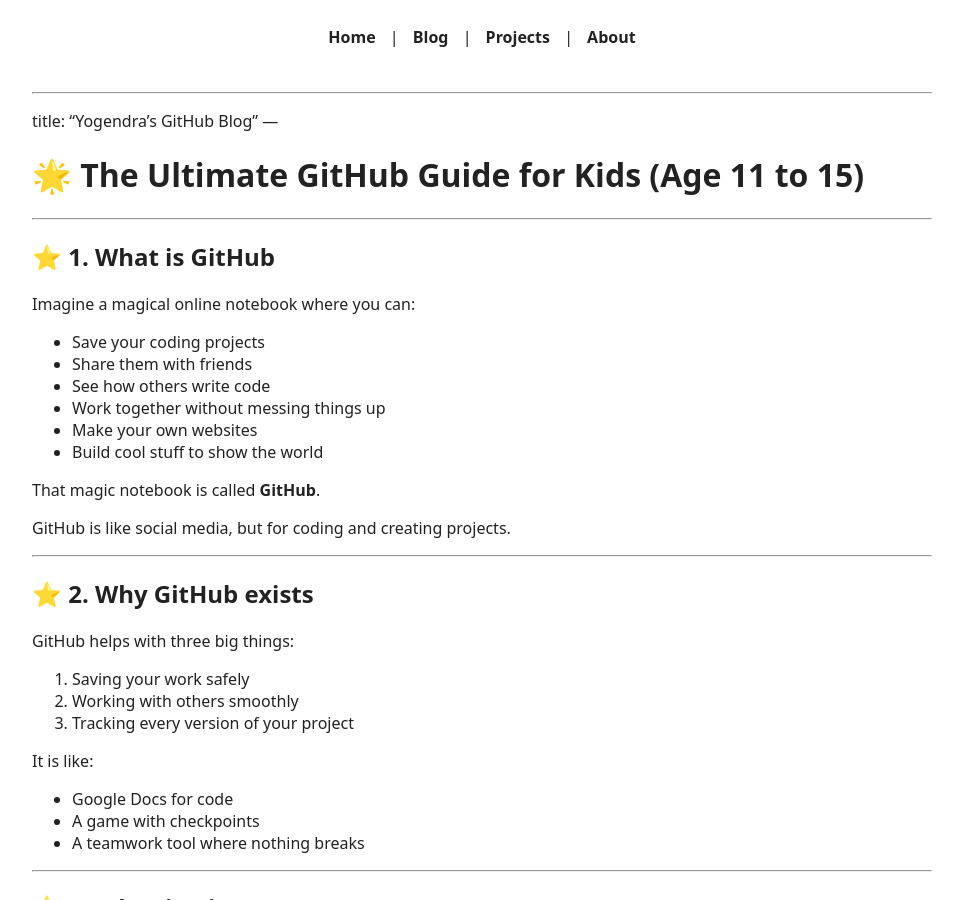
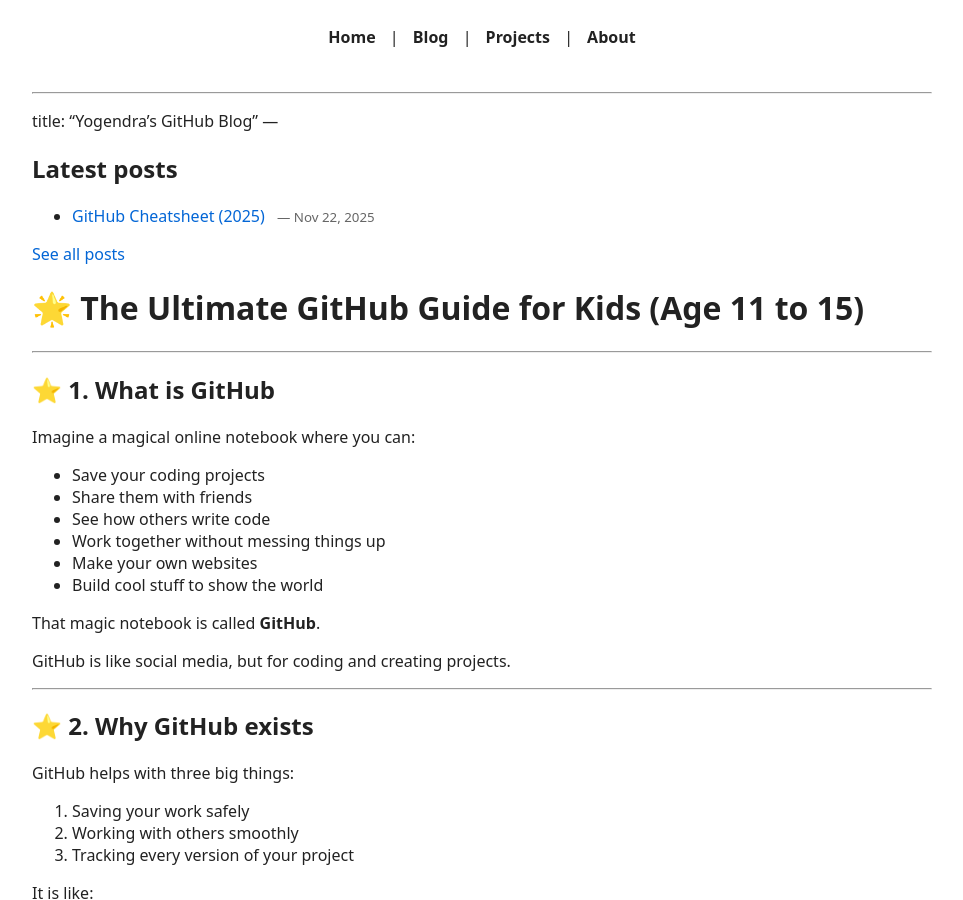
Before and after one commit to yogendrakashyap/yogendrakashyap.github.io, a Jekyll site: the page built from index.md, in a window 1280 px wide and 900 px high. Shown: the whole window, without its empty margins (158-1121 px from the left). Built offline with Jekyll 4.4.1, drawn with Linux system fonts in a browser that asks for light colours.

Commit message:
Add latest posts section to index.md
Add latest posts section to the blog index.

```diff
--- a/index.md
+++ b/index.md
@@ -5,6 +5,18 @@ layout: default
 ---
 title: "Yogendra's GitHub Blog"
 ---
+## Latest posts
+
+<ul>
+  {% for post in site.posts limit:3 %}
+    <li>
+      <a href="{{ post.url | relative_url }}">{{ post.title }}</a>
+      <small style="color:#666; margin-left:8px;">— {{ post.date | date: "%b %d, %Y" }}</small>
+    </li>
+  {% endfor %}
+</ul>
+
+<p><a href="/blog">See all posts</a></p>
 
 # 🌟 The Ultimate GitHub Guide for Kids (Age 11 to 15)
 
```
